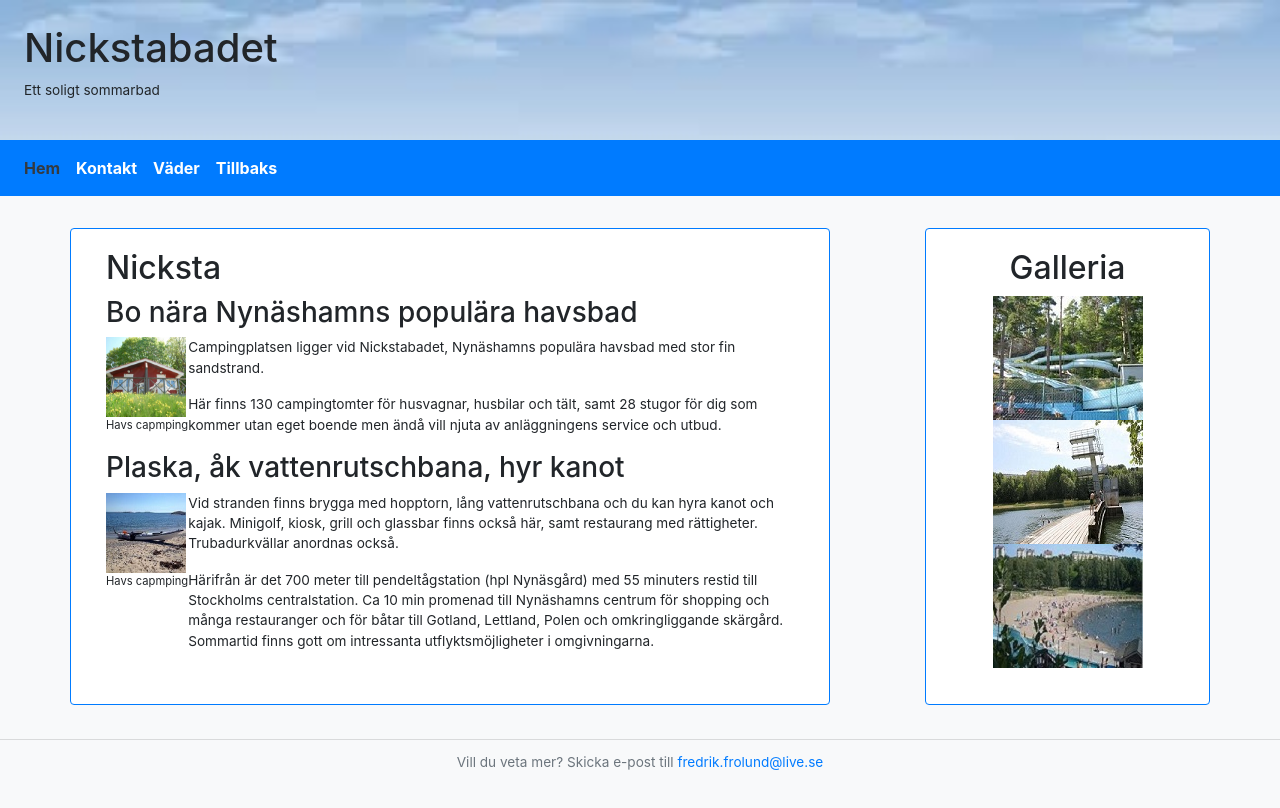
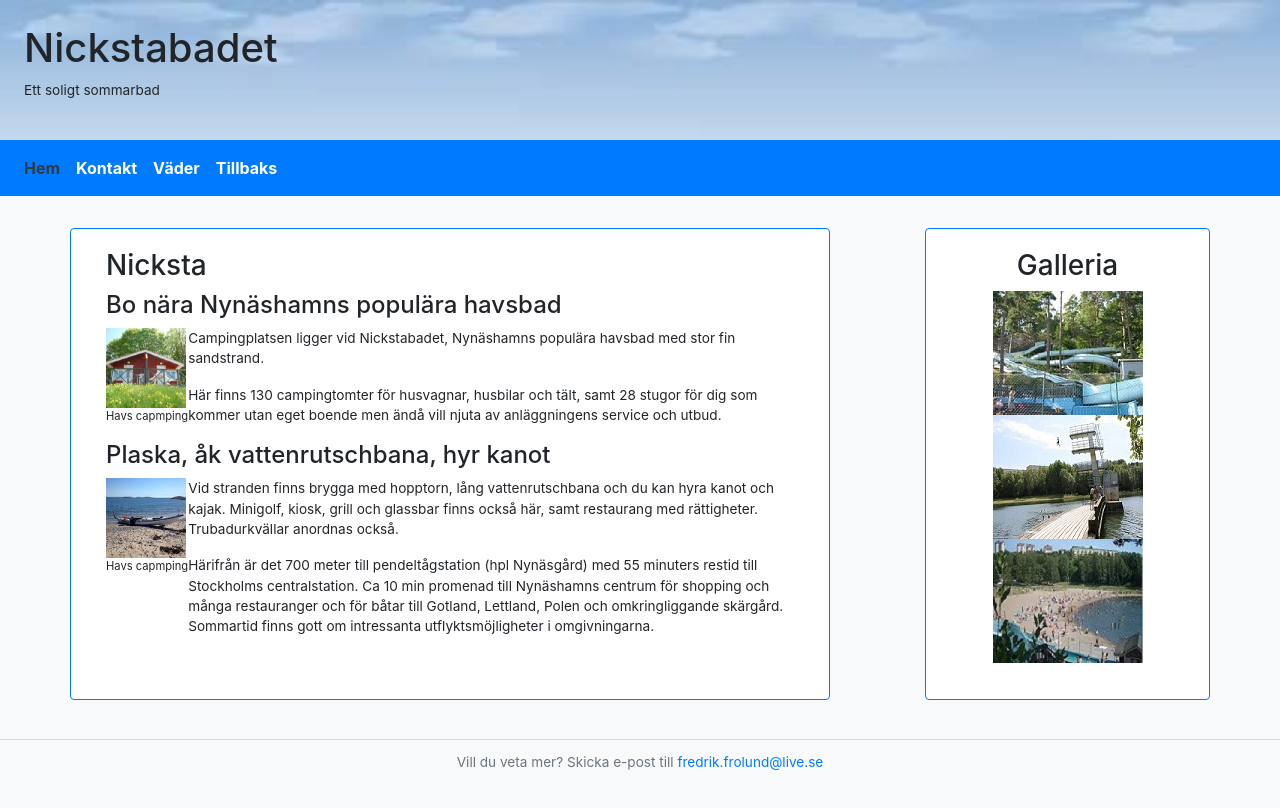
Before and after one commit to frfr1701/Nynas, a plain HTML site: page index.html in a window 1280 px wide. Drawn offline with nearby package versions, Linux system fonts and the light colour scheme.

Commit message:
små fix

```diff
--- a/index.html
+++ b/index.html
@@ -21,7 +21,7 @@
         <div class="card-body">
           <article>
             <header>
-              <h2 class="text-center">Galleria</h2>
+              <h3 class="text-center">Galleria</h3>
             </header>
             <div class="media mx-auto">
               <figure class="text-center">
@@ -40,10 +40,10 @@
       <div class="card border border-primary col-md-8 mt-4 order-md-1">
         <div class="card-body">
           <header>
-            <h2>Nicksta</h2>
+            <h3>Nicksta</h3>
           </header>
           <article>
-            <h3>Bo nära Nynäshamns populära havsbad</h3>
+            <h4>Bo nära Nynäshamns populära havsbad</h4>
             <div class="media">
               <figure>
                 <img class="" src="assets/images/camping.jpg" width="80" height="80" alt="camping">
@@ -61,7 +61,7 @@
           </article>
           <article>
             <header>
-              <h3>Plaska, åk vattenrutschbana, hyr kanot</h3>
+              <h4>Plaska, åk vattenrutschbana, hyr kanot</h4>
             </header>
             <div class="media">
               <figure>
```
Also changed, not shown: contact.html (+1 -1 lines), status.html (+2 -2 lines).
